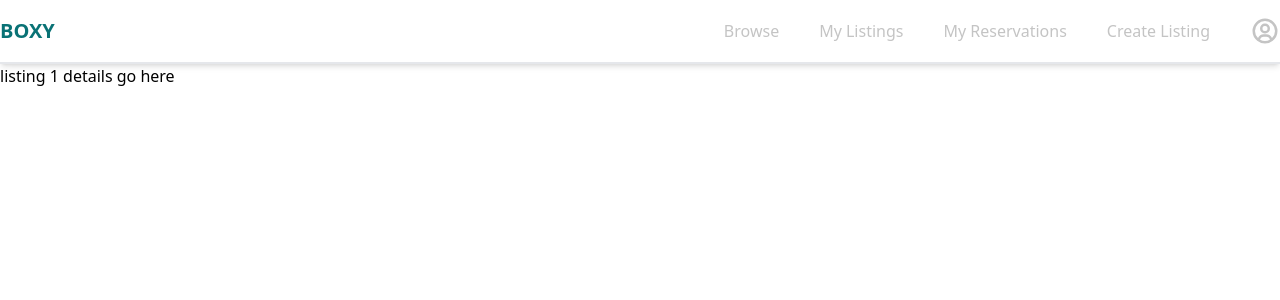
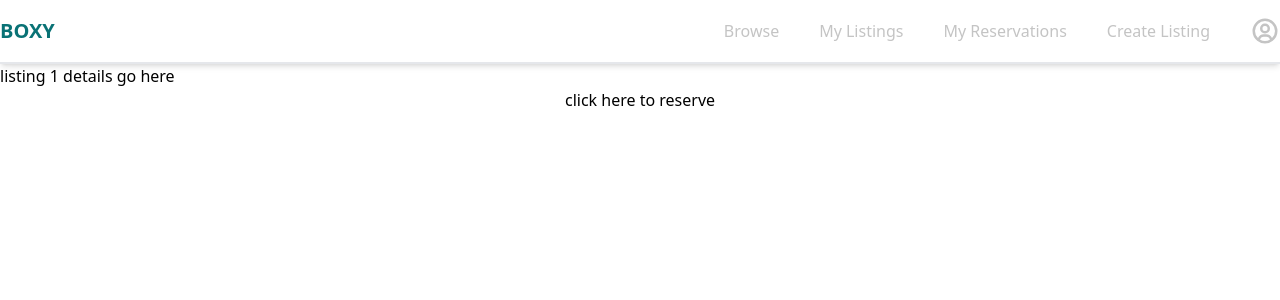
Before and after one commit to GenerateNU/Boxy, a Next.js app: page /listings/1 in a window 1280 px wide. Shown: the top 300 px of the page. Built offline with nearby package versions, Linux system fonts and the light colour scheme; no server answers.

Commit message:
add listing reservation page

```diff
--- /dev/null
+++ b/src/pages/listings/[listingID]/index.tsx
@@ -0,0 +1,13 @@
+import { useRouter } from "next/router";
+
+export default function ListingDetailsPage() {
+  const router = useRouter();
+  const { listingID } = router.query;
+
+  return (
+    <div className="flex flex-col pt-16">
+      <h1>listing {listingID} details go here</h1>
+      <button onClick={() => router.push("./reserve")}>click here to reserve</button>
+    </div>
+  );
+}
--- a/src/pages/listings/[listingID].tsx
+++ b/src/pages/listings/[listingID]/reserve.tsx
@@ -1,12 +1,12 @@
 import { useRouter } from "next/router";
 
-export default function ListingDetailsPage() {
+export default function ListingReservationPage() {
   const router = useRouter();
   const { listingID } = router.query;
 
   return (
     <div className="flex flex-col pt-16">
-      <h1>listing {listingID} details go here</h1>
+      <h1>reservation for listing {listingID} page go here</h1>
     </div>
   );
 }
```
